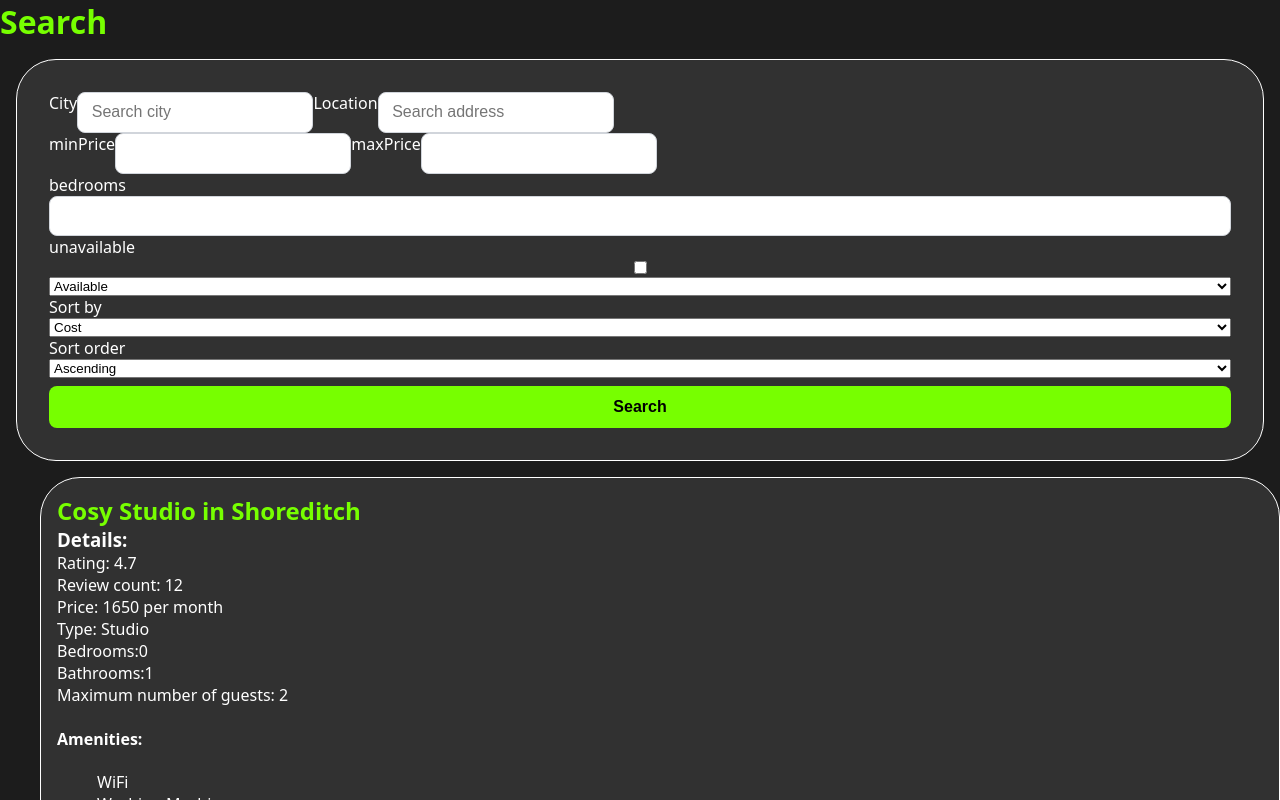
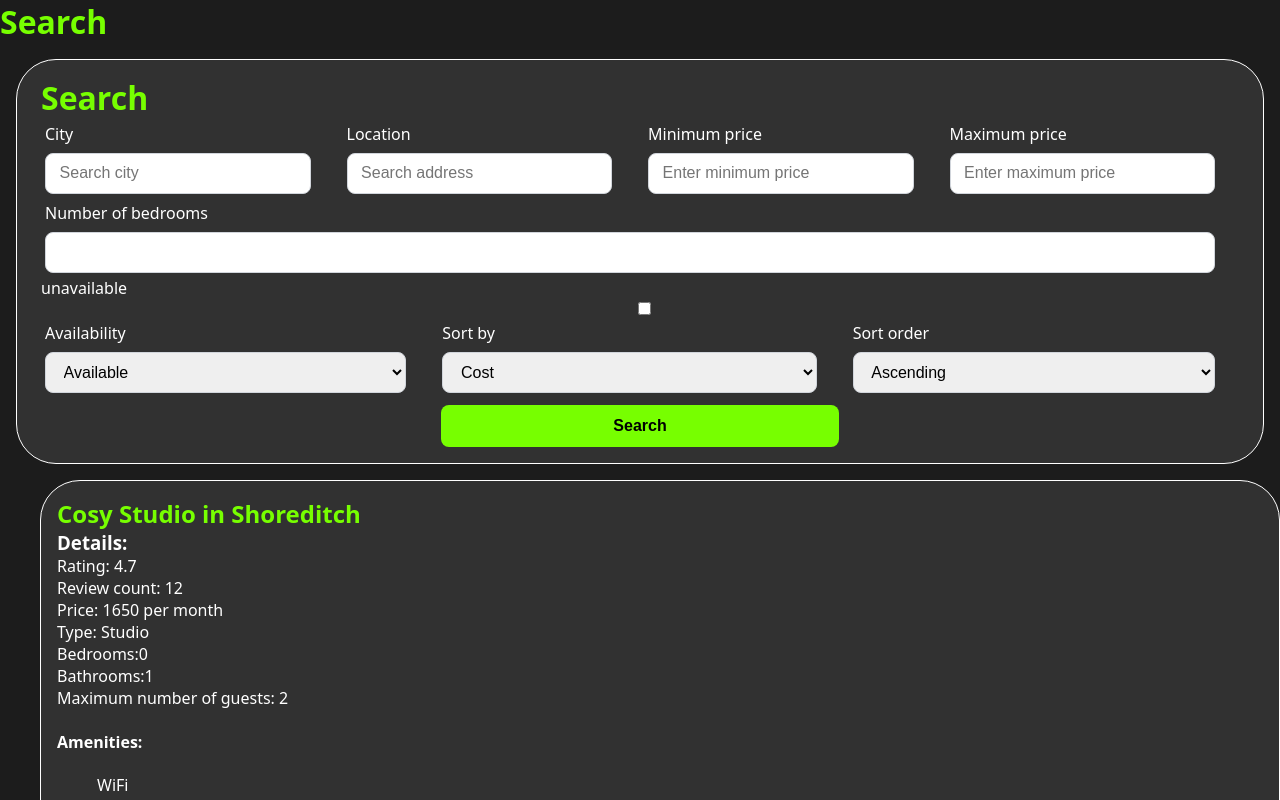
Before and after one commit to Dragospy/FDM-Flat-Finder-Group-6, a React (Vite) app in the folder frontend/: page /search in a window 1280 px wide. Shown: the top 800 px of the page. Built offline with nearby package versions, Linux system fonts and the light colour scheme.

Commit message:
Applied formatting to search form.

```diff
--- a/frontend/src/components/SearchListing.jsx
+++ b/frontend/src/components/SearchListing.jsx
@@ -279,49 +279,69 @@ export function SearchListings() {
         <>
             <div>
                 <form className="form-container" name="searchForm" method="post" onSubmit={handleSearchSubmit}>
+                    <h1>Search</h1>
                     <div className="sub-form-section">
-                        <label for="city">City</label>
-                        <input placeholder="Search city" type ="text" name="city"></input>
+                        <div className="input-set">
+                            <label className="sub-form-item" for="city">City</label>
+                            <input className="sub-form-item" placeholder="Search city" type ="text" name="city"></input>
+                        </div>
+                        <div className="input-set">
+                            <label className="sub-form-item" for="location">Location</label>
+                            <input className="sub-form-item" placeholder="Search address" type ="text" name="location"></input>
+                        </div>
 
-                        <label for="location">Location</label>
-                        <input placeholder="Search address" type ="text" name="location"></input>
+                        <div className="input-set">
+                            <label className="sub-form-item" for="minPrice">Minimum price</label>
+                            <input className="sub-form-item" placeholder="Enter minimum price" type ="number" name="minPrice"></input>
+                        </div>
+
+                        <div className="input-set">
+                            <label className="sub-form-item" for="maxPrice">Maximum price</label>
+                            <input className="sub-form-item" placeholder="Enter maximum price" type ="number" name="maxPrice"></input>
+                        </div>
+
+                        <div className="input-set">
+                            <label className="sub-form-item"for="bedrooms">Number of bedrooms</label>
+                            <input className="sub-form-item" type ="number" name="bedrooms"></input>
+                        </div>
                     </div>
 
 
-                    <div className="sub-form-section">
-                        <label for="minPrice">minPrice</label>
-                        <input type ="number" name="minPrice"></input>
-                        <label for="maxPrice">maxPrice</label>
-                        <input type ="number" name="maxPrice"></input>
-                    </div>
-
-                    <label for="bedrooms">bedrooms</label>
-                    <input type ="number" name="bedrooms"></input>
 
                     <label for="unavailable">unavailable</label>
                     <input type ="checkbox" name="unavailable"></input>
 
-                    <select id="available" name="availability">
+                    <div className="sub-form-section">
+                        <div className="input-set">
+                            <label className="sub-form-item" for="available">Availability</label>
+                            <select className="sub-form-item" id="available" name="availability">
                                 <option value ="available">Available</option>
                                 <option value ="unavailable">Unavailable</option>
                                 <option value ="all">All</option>
                             </select>
+                        </div>
 
-
-
-                    <label for="sort-by">Sort by</label>
-                    <select id="sort-by" name="order">
+                        <div className="input-set">
+                            <label className="sub-form-item" for="sort-by">Sort by</label>
+                            <select className="sub-form-item" id="sort-by" name="order">
                                 <option value ="cost">Cost</option>
                                 <option value ="name">Name</option>
                                 <option value ="ratings">Ratings</option>
                                 <option value ="reviewCount">Review count</option>
                                 <option value ="distance">Distance</option>
                             </select>
-                    <label for="sort-order">Sort order</label>
-                    <select id="sort-order" name="sortOrder">
+                        </div>
+
+                        <div className="input-set">
+                            <label className="sub-form-item" for="sort-order">Sort order</label>
+                            <select className="sub-form-item" id="sort-order" name="sortOrder">
                                 <option value ="ascending">Ascending</option>
                                 <option value ="descending">Descending</option>
                             </select>
+                        </div>
+
+
+                </div>
                     <input className="search-button" type="submit" value="Search"></input>
                 </form>
             </div>
--- a/frontend/src/stylesheets/Search.css
+++ b/frontend/src/stylesheets/Search.css
@@ -39,7 +39,8 @@
 .form-container{
   display: flex;
   flex-flow: column wrap;
-  padding: 2rem;
+  padding: 1rem;
+  padding-left: 1.5rem;
   border: 0.1rem;
   border-color: rgb(255, 255, 255);
   border-style: solid;
@@ -53,7 +54,20 @@
   flex-flow: row wrap;
 }
 
+.sub-form-item{
+  margin: 0.25rem;
+  margin-right: 2rem;
+}
+
 input{
+  padding: 0.65rem 0.85rem;
+  border-radius: 8px;
+  border: 1px solid #d1d5db;
+  font-size: 1rem;
+  outline: none;
+}
+
+select{
   padding: 0.65rem 0.85rem;
   border-radius: 8px;
   border: 1px solid #d1d5db;
@@ -63,6 +77,7 @@ input{
 
 .search-button{
   margin-top: 0.5rem;
+  margin-right: 0.5rem;
   padding: 0.75rem;
   border-radius: 8px;
   border: none;
@@ -71,4 +86,13 @@ input{
   font-size: 1rem;
   font-weight: 600;
   cursor: pointer;
+  width: 33%;
+  align-self: center;
+  /* align-self:last baseline; */
 }
+
+.input-set{
+  display: flex;
+  flex-flow: column wrap;
+  flex-grow: 1;
+}
```
Lines whose indentation alone changed are shown as unchanged.
